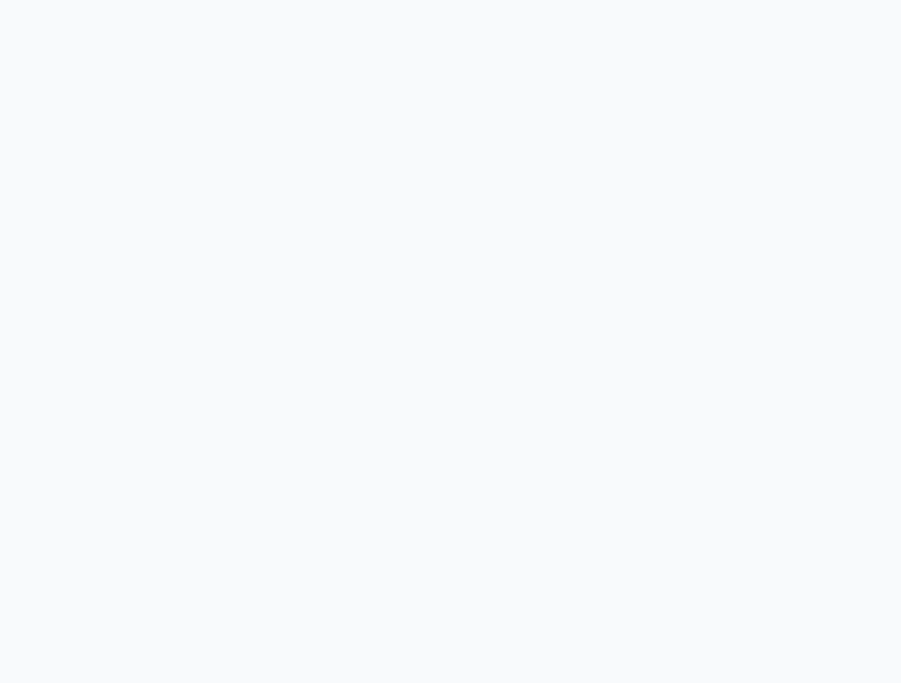
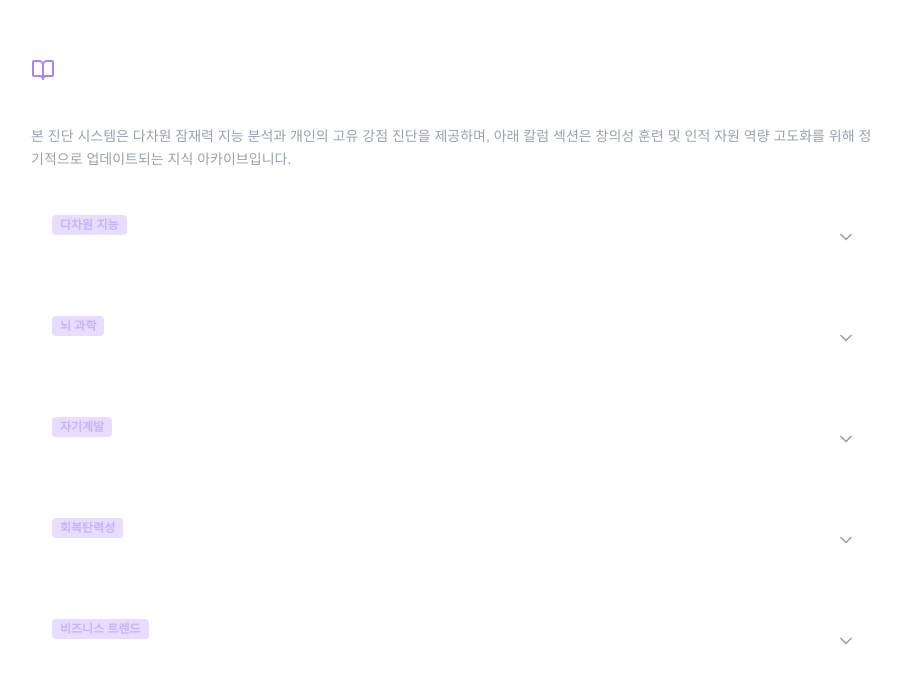
Before and after one commit to CHOBH1024/genius-radar, a React (Vite) app: page / in a window 1280 px wide. Shown: the part 5823-6506 px from the top of the page, without its empty margins (186-1087 px from the left). Before the commit the page ends 5798 px from the top, so only its background shows below. Built offline with nearby package versions, Linux system fonts and the light colour scheme; a web font is replaced by a local one.

Commit message:
fix: 타이틀·메타태그 genius-radar 전용으로 수정

```diff
--- a/src/App.tsx
+++ b/src/App.tsx
@@ -10,6 +10,8 @@ const SurveyResults = lazy(() => import('./components/SurveyResults').then(modul
 const TeamSynergyDashboard = lazy(() => import('./components/TeamSynergyDashboard').then(module => ({ default: module.TeamSynergyDashboard })));
 const AdminPanel = lazy(() => import('./components/AdminPanel').then(module => ({ default: module.AdminPanel })));
 const ColumnLounge = lazy(() => import('./components/ColumnLounge').then(module => ({ default: module.ColumnLounge })));
+
+import { AdsensePassSection } from './components/AdsensePassSection';
 
 // Simple state machine for routing
 type AppState = 'dashboard' | 'intro' | 'engine' | 'analyzing' | 'results' | 'team' | 'admin' | 'columns';
@@ -93,10 +95,13 @@ export default function App() {
 
       <Suspense fallback={<div className="flex items-center justify-center min-h-screen text-slate-500 font-semibold tracking-widest animate-pulse">LOADING...</div>}>
         {appState === 'dashboard' && (
-          <Dashboard
-            onSelectSurvey={handleSelectSurvey}
-            onNavigate={(route) => setAppState(route)}
-          />
+          <>
+            <Dashboard
+              onSelectSurvey={handleSelectSurvey}
+              onNavigate={(route) => setAppState(route)}
+            />
+            <AdsensePassSection />
+          </>
         )}
 
         {appState === 'team' && <TeamSynergyDashboard onBack={handleHome} />}
--- /dev/null
+++ b/src/components/AdsensePassSection.tsx
@@ -0,0 +1,103 @@
+import React, { useState } from 'react';
+import { BookOpen, ChevronDown, ChevronUp } from 'lucide-react';
+
+interface Column {
+  title: string;
+  category: string;
+  content: string;
+}
+
+const columnsData: Column[] = [
+  {
+    title: '하워드 가드너의 다차원 지능 이론 — 나만의 숨겨진 천재성 찾기',
+    category: '다차원 지능',
+    content: '전통적인 학업 성취 중심의 IQ 지표는 인간이 가진 무궁무진한 재능과 역량을 일면만 평가하는 한계를 지니고 있습니다. 심리학자 하워드 가드너(Howard Gardner)가 제안한 "다차원 지능 이론(Theory of Multiple Intelligences)"은 언어, 논리수학, 공간, 신체운동, 음악, 대인관계, 개인성찰, 자연친화 등 최소 8가지 이상의 독립된 지능이 존재한다고 주장합니다. 이는 모든 인간이 자신만의 고유한 뇌 기능적 강점 영역, 즉 "1%의 천재성"을 타고난다는 과학적 근거가 됩니다. 예를 들어 학창 시절 수학 점수가 낮았더라도, 타인의 감정을 본능적으로 해독하고 신뢰를 얻어내는 대인관계 지능이 극도로 발달한 사람은 훌륭한 비즈니스 협상가나 리더로 대성할 수 있습니다. 지능 분석을 통해 자신이 어떤 정보 영역에서 가장 빠르고 효율적으로 연산하는지 파악하는 것은 진정한 재능 활성화의 첫걸음입니다.'
+  },
+  {
+    title: '창의적 사고를 극대화하는 뇌 훈련법과 몰입(Flow) 상태 진입법',
+    category: '뇌 과학',
+    content: '창의성은 타고난 천재들만의 전유물이 아니라, 적절한 자극과 훈련을 통해 진화하는 뇌 신경망의 활성화 상태입니다. 심리학자 미하이 칙센트미하이(Mihaly Csikszentmihalyi)가 주창한 "몰입(Flow)" 상태는 자신의 역량 한계치에 딱 부합하는 적절한 도전적 과제를 수행할 때, 시간의 흐름조차 잊은 채 고도의 집중력을 발휘하는 뇌의 최적화 단계입니다. 몰입에 도달하기 위해서는 우선 스마트폰 등 모든 주의 분산 요소를 완벽히 통제하고, 명확하고 달성 가능한 단위의 마이크로 목표를 수립해야 합니다. 또한, 완전히 다른 이질적인 지식 분야(예: 예술과 코딩, 인문학과 데이터)를 머릿속에서 의도적으로 충돌시켜 시냅스의 새로운 연결망을 자극하는 방법도 효과적입니다. 이러한 뇌 훈련은 창의적 아이디어 구상 속도를 가속하며, 성취 감각과 내적 즐거움을 충전하여 개인의 업무 전문성을 극적인 경지로 이끌어 줍니다.'
+  },
+  {
+    title: '잠재력을 가치로 바꾸는 5단계 자기 계발 로드맵',
+    category: '자기계발',
+    content: '숨겨진 원석 상태의 잠재력을 시장에서 검증된 강력한 비즈니스 가치로 가꾸기 위해서는 체계적인 자기 계발 시스템을 내면화해야 합니다. 첫 단계는 "메타인지를 통한 자기 탐색"으로, 나의 재능 영역과 인격 성향을 정밀 짚어내는 작업입니다. 두 번째는 "스킬 컬렉션(Skill Collection)"인데, 내 핵심 무기를 보좌해 줄 수 있는 부가 역량들(예: 개발자의 스피치 역량, 마케터의 데이터 역량)을 영리하게 수집하는 과정입니다. 세 번째는 "작은 피드백 루프 작동"으로, 머릿속 공상이 아닌 작은 프로덕트나 글을 필드에 노출해 타인의 즉각적인 비판과 피드백을 축적하는 일입니다. 네 번째는 "오답 노트를 통한 자기 교정"으로, 시행착오 속에서 배운 학습 데이터를 체계적인 매뉴얼로 자산화하는 것입니다. 마지막 다섯 번째는 "전문성 생태계 구축"으로, 확보된 내 지식을 동료들과 아낌없이 공유하며 집단 리더십을 확보하는 궁극의 성장 단계입니다.'
+  },
+  {
+    title: '실패를 학습 데이터로 전환하는 회복탄력성 키우기',
+    category: '회복탄력성',
+    content: '자기계발과 도전의 여정에서 실패는 피할 수 없는 동반자입니다. 성장의 천재라 불리는 사람들의 진짜 특징은 실패하지 않는 것이 아니라, 실패했을 때 뇌가 받는 부정적 스트레스를 "귀중한 학습 데이터의 획득"으로 즉시 재정의(Reframing)하는 회복탄력성(Resilience)입니다. 이들은 예상치 못한 실수를 겪어도 감정적으로 자책하며 주저앉기보다, "가설이 틀렸음을 입증했으니 이제 다음 더 높은 확률의 플랜B로 피보팅할 타이밍"이라며 매우 차분하게 대응합니다. 이러한 강철 마음 근육을 기르기 위해서는 일의 실패와 나 자신의 가치를 이성적으로 분리수거해야 합니다. 내가 겪은 장애물의 구체적 맥락을 일지 형태로 객관화해 적어내려가는 메타인지 복기법은 정서적 불안감을 해소하고 오답을 성공 공식으로 빠르게 치환하는 든든한 디딤돌 역할을 해 줍니다.'
+  },
+  {
+    title: '융합형 인재(폴리매스)가 21세기 비즈니스를 주도하는 이유',
+    category: '비즈니스 트렌드',
+    content: '하나의 직무 전문성만으로는 급변하는 AI 혁신 시대에 생존하기 어렵습니다. 오늘날 시장이 가장 강력하게 요구하는 인재는 깊이 있는 하나의 직무 무기 위에 여러 이종 영역의 안목을 T자형으로 결합한 "융합형 인재(Polymath)"입니다. 이들은 개발자처럼 논리적으로 사상하되 디자이너처럼 유려하게 시각화할 수 있고, 기획자처럼 비전을 기획하되 마케터처럼 정교한 타겟 스나이핑을 날립니다. 서로 안 맞아 보이는 독립된 자원들을 결합해 새로운 가치를 연금술처럼 캐내는 융합형 역량은 조직 내부의 사일로(Silo)를 박살내고 강력한 혁신 솔루션을 도출합니다. 다양한 직무의 스킬셋을 지속적으로 수집하고 결합하는 지식 융합 모험은 개인의 커리어 대체 불가능성을 극한으로 높이며, 기하급수적으로 다변화하는 현대 핀테크 및 비즈니스 전쟁터의 최종 승리자가 되는 지름길입니다.'
+  }
+];
+
+export const AdsensePassSection: React.FC = () => {
+  const [openIndex, setOpenIndex] = useState<number | null>(null);
+
+  const toggleAccordion = (index: number) => {
+    setOpenIndex(openIndex === index ? null : index);
+  };
+
+  return (
+    <div className="w-full max-w-4xl mx-auto my-12 px-6 py-8 rounded-2xl bg-white/5 border border-white/10 backdrop-blur-md text-left">
+      <div className="flex items-center gap-3 mb-6 pb-4 border-b border-white/10">
+        <BookOpen className="w-6 h-6 text-violet-400" />
+        <h2 className="text-xl font-bold text-white tracking-wide">
+          Knowledge Hub &amp; 전문가 칼럼
+        </h2>
+      </div>
+
+      <p className="text-sm text-gray-400 mb-6 leading-relaxed">
+        본 진단 시스템은 다차원 잠재력 지능 분석과 개인의 고유 강점 진단을 제공하며,
+        아래 칼럼 섹션은 창의성 훈련 및 인적 자원 역량 고도화를 위해 정기적으로 업데이트되는 지식 아카이브입니다.
+      </p>
+
+      <div className="space-y-4">
+        {columnsData.map((column, index) => {
+          const isOpen = openIndex === index;
+          return (
+            <div
+              key={index}
+              className="rounded-xl border border-white/5 bg-white/5 overflow-hidden transition-all duration-300"
+            >
+              <button
+                onClick={() => toggleAccordion(index)}
+                className="w-full px-5 py-4 flex items-center justify-between gap-4 text-left transition-colors duration-200 hover:bg-white/5"
+              >
+                <div className="flex-1">
+                  <span className="inline-block px-2 py-0.5 mb-1.5 text-xs font-semibold rounded bg-violet-500/20 text-violet-300">
+                    {column.category}
+                  </span>
+                  <h3 className="text-base font-semibold text-white leading-snug">
+                    {column.title}
+                  </h3>
+                </div>
+                <div>
+                  {isOpen ? (
+                    <ChevronUp className="w-5 h-5 text-violet-400" />
+                  ) : (
+                    <ChevronDown className="w-5 h-5 text-gray-400" />
+                  )}
+                </div>
+              </button>
+
+              <div
+                className={`transition-all duration-300 ease-in-out ${
+                  isOpen ? 'max-h-[800px] border-t border-white/5 opacity-100' : 'max-h-0 opacity-0 pointer-events-none'
+                }`}
+              >
+                <div className="p-5 text-sm text-gray-300 leading-relaxed font-light whitespace-pre-line">
+                  {column.content}
+                </div>
+              </div>
+            </div>
+          );
+        })}
+      </div>
+    </div>
+  );
+};
```
Also changed, not shown: index.html (+6 -4 lines), 1 other file (tests, documents, lock files or other folders).
